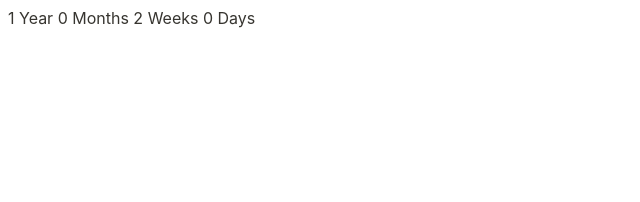
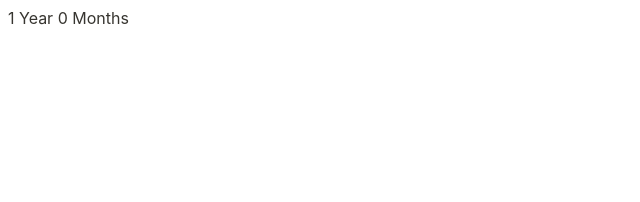
Before and after one commit to arielrezinn/gil-age-widget, a Jekyll site: the page built from widgets/countupV3.html, in a window 1280 px wide. Shown: the top 202 px of the page, without its empty margins (0-640 px from the left). Built offline with Jekyll 4.4.1, drawn with Linux system fonts in a browser that asks for light colours; part of the change alters nothing that is shown.

Commit message:
add options

```diff
--- a/widgets/countupV3.html
+++ b/widgets/countupV3.html
@@ -1,6 +1,6 @@
 ---
 title: Age in Years, Months, Weeks, and Days
-description: Displays the time since March 9th, 2021. A single tap/click toggles dark mode.
+description: Displays the time since March 9th, 2021. A single tap/click switches between showing the time in weeks/days and months/weeks/days and a double tap/click toggles dark mode.
 ---
 
 <head>
@@ -19,8 +19,8 @@ description: Displays the time since March 9th, 2021. A single tap/click toggles
 
     // Time calculations for months, weeks, and days
     var years = Math.floor(age / daysInAYear);
-    var months = Math.floor((age % daysInAYear) / weeksInAMonth);
-    var weeks = Math.floor((age % weeksInAMonth) / daysInAWeek);
+    var months = Math.floor((age % daysInAYear) / daysInAMonth);
+    var weeks = Math.floor((age % daysInAMonth) / daysInAWeek);
     var days = Math.floor((age % daysInAWeek) / hoursInADay);
 
     // Label calculations
@@ -60,10 +60,17 @@ description: Displays the time since March 9th, 2021. A single tap/click toggles
       days +
       daysLabel;
 
-    document.getElementById("age").innerHTML = totalAge;
+    var shortAge = years + yearsLabel + months + monthsLabel;
 
-    function updateAgeDisplay() {
-      document.getElementById("age").innerHTML = totalAge;
+    document.getElementById("age").innerHTML = shortAge;
+
+    function toggleAgeDisplay() {
+      var x = document.getElementById("age");
+      if (x.innerHTML === shortAge) {
+        x.innerHTML = totalAge;
+      } else {
+        x.innerHTML = shortAge;
+      }
     }
   </script>
   <style>
@@ -83,8 +90,9 @@ description: Displays the time since March 9th, 2021. A single tap/click toggles
   </style>
 </head>
 <body
-  onload="{updateAgeDisplay()}"
-  onclick="{document.body.classList.toggle('dark')}"
+  onload="{toggleAgeDisplay()}"
+  onclick="{toggleAgeDisplay()}"
+  ondblclick="{document.body.classList.toggle('dark')}"
 >
   <div id="container">
     <p id="age"></p>
```
